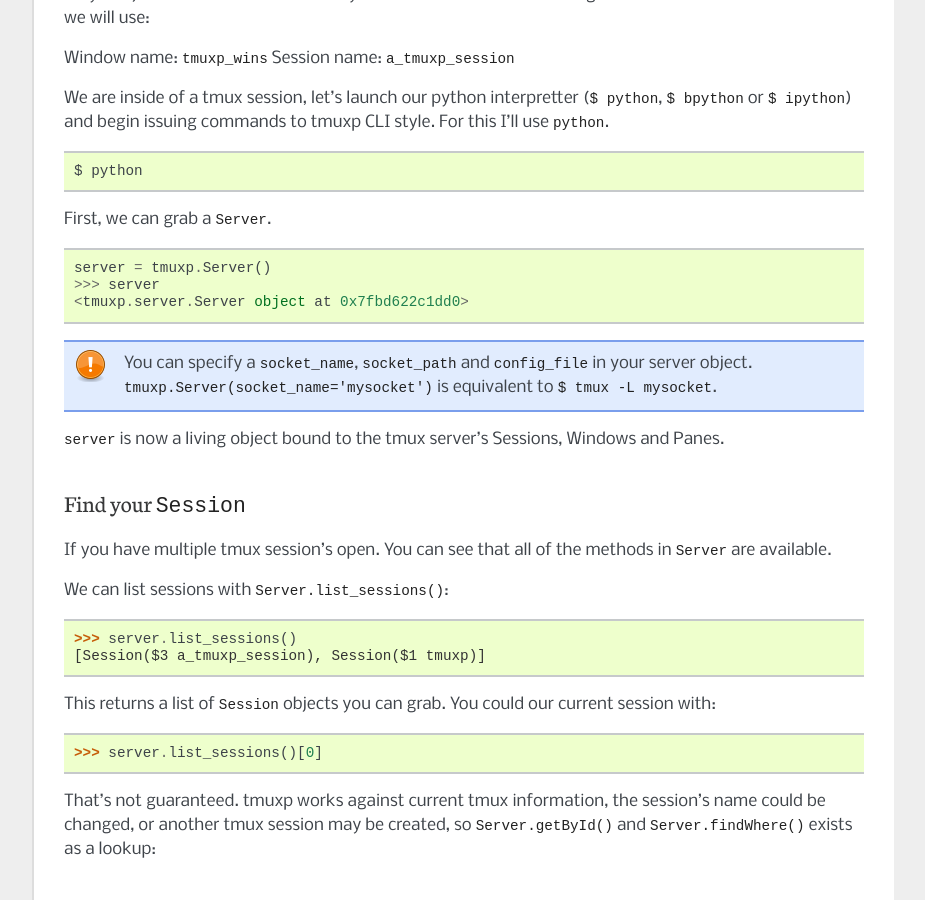
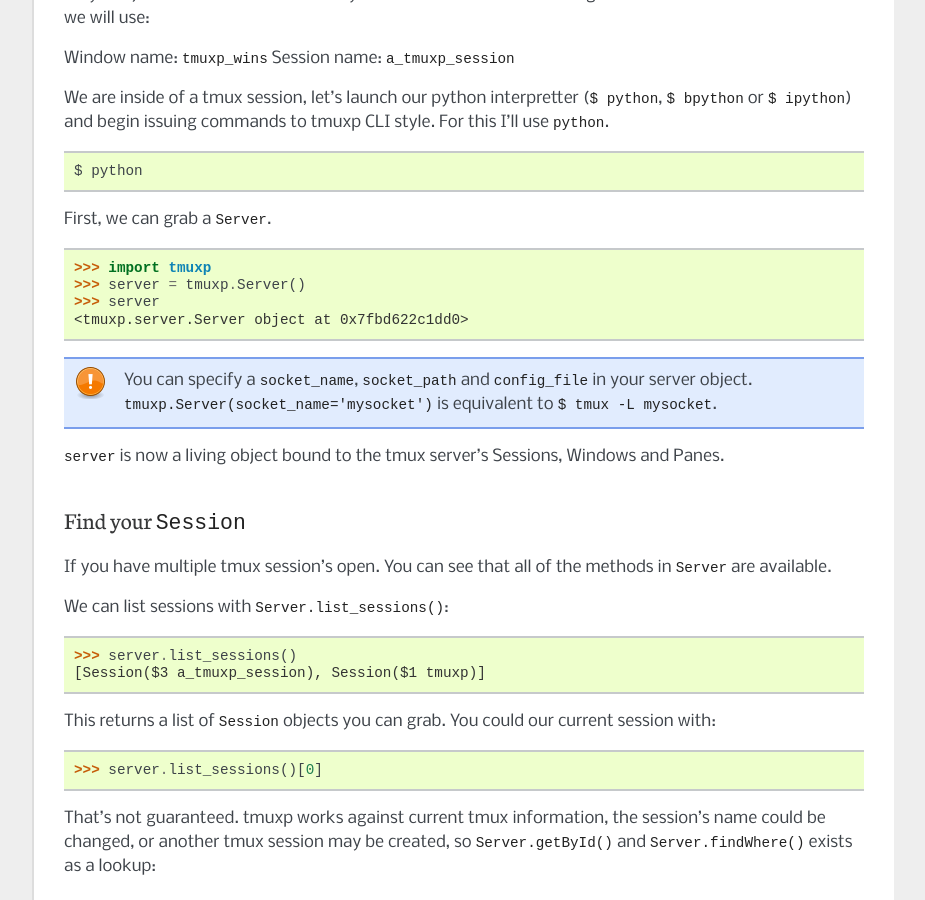
Before and after one commit to tmux-python/tmuxp, a Sphinx documentation site: the page built from doc/quickstart_python.rst, in a window 1280 px wide and 900 px high, scrolled down 1470 px. Shown: the whole window, without its empty margins (198-1123 px from the left). Built offline with Sphinx 7.4.7, drawn with Linux system fonts in a browser that asks for light colours.

Commit message:
add import to quickstart example

```diff
--- a/doc/quickstart_python.rst
+++ b/doc/quickstart_python.rst
@@ -107,7 +107,8 @@
 
 .. code-block:: python
 
-    server = tmuxp.Server()
+    >>> import tmuxp
+    >>> server = tmuxp.Server()
     >>> server
     <tmuxp.server.Server object at 0x7fbd622c1dd0>
 
```
